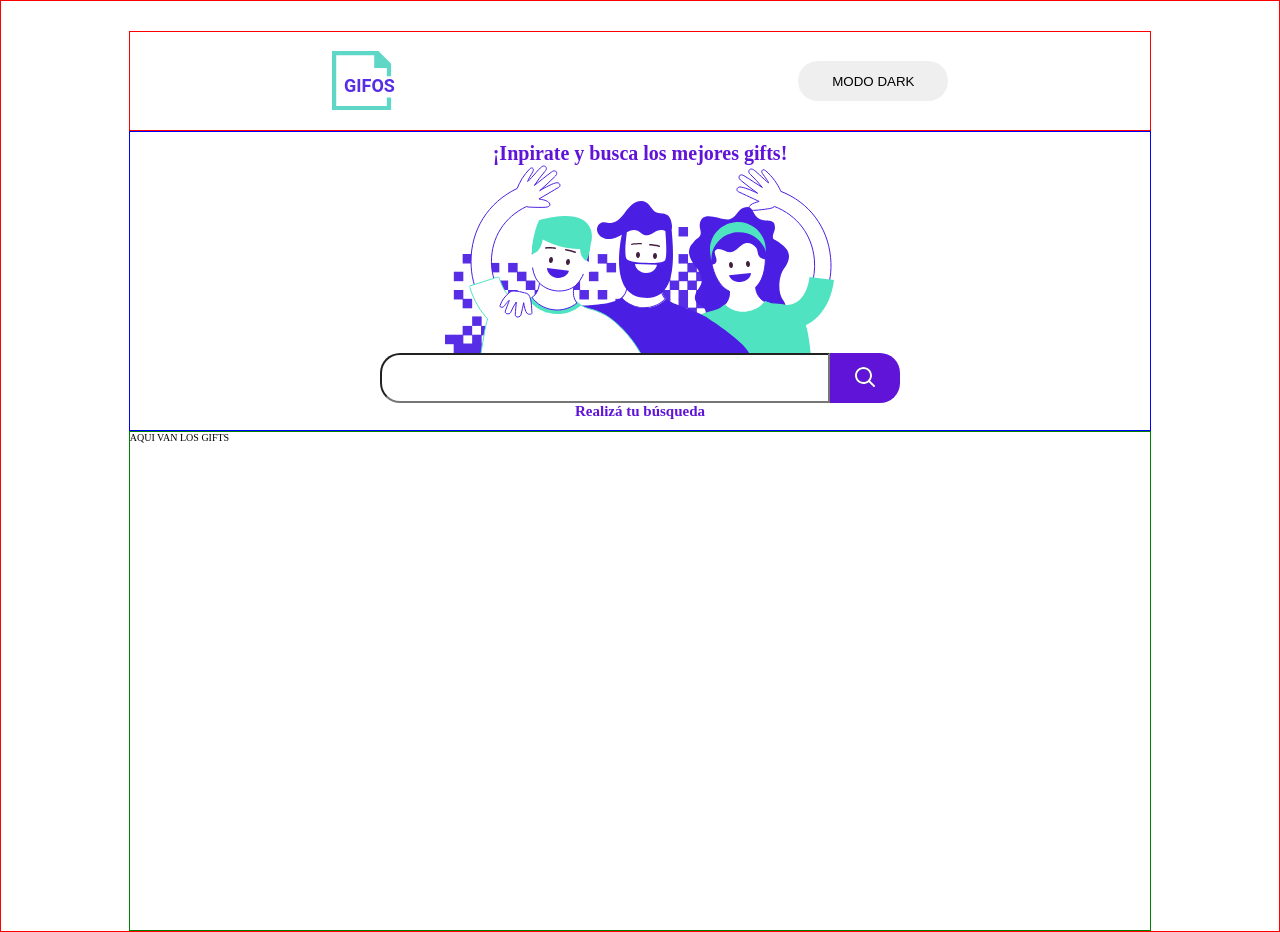
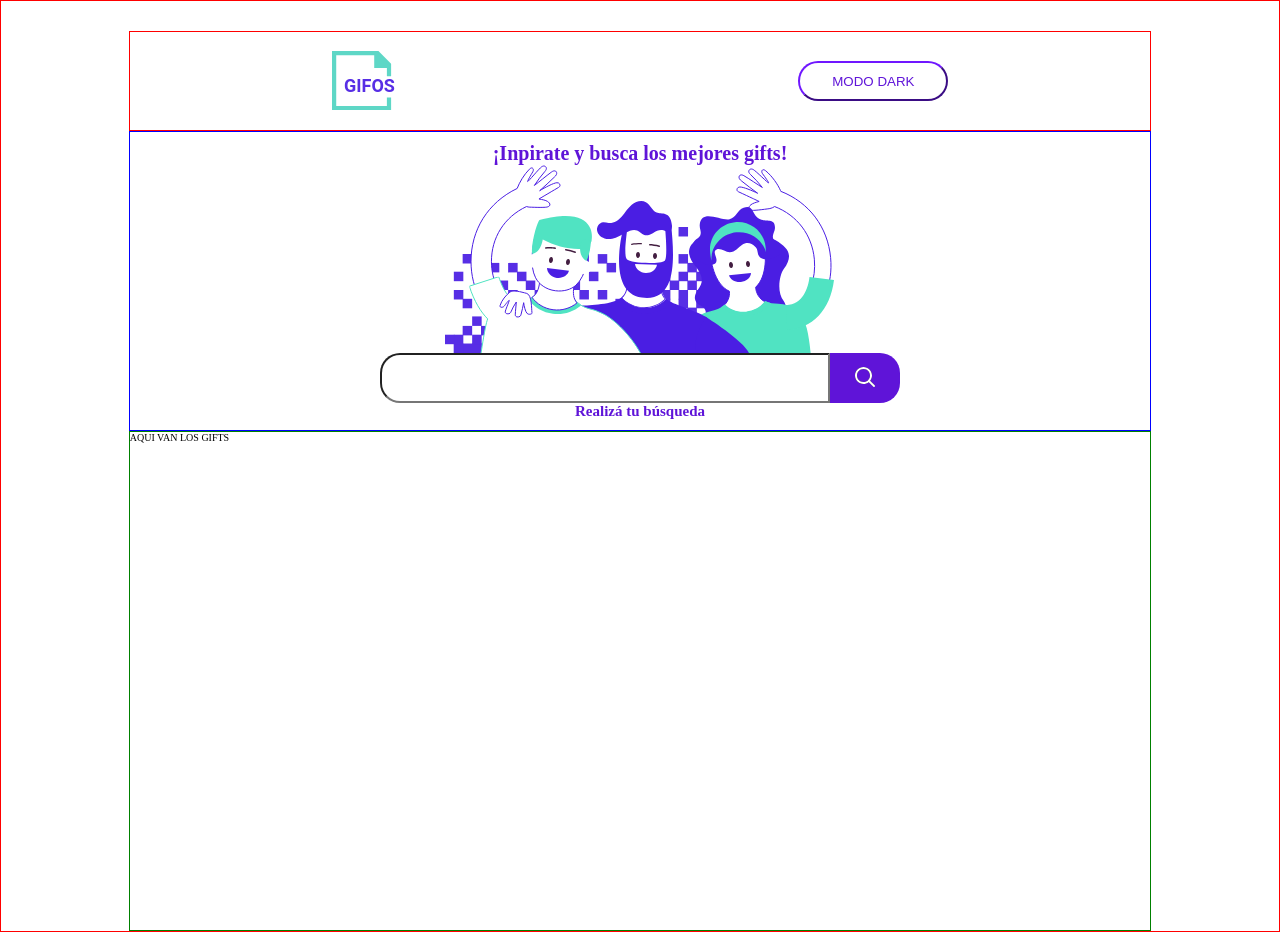
Before and after one commit to MGagiledevelopment/GIFS-PROJECT, a React (Create React App) app: page / in a window 1280 px wide. Built offline with nearby package versions, Linux system fonts and the light colour scheme.

Commit message:
arreglo boton header

```diff
--- a/src/components/Header/sub-components/buttonHeader.module.css
+++ b/src/components/Header/sub-components/buttonHeader.module.css
@@ -1,8 +1,10 @@
 .buttonHeader{
     width:15rem;
     height: 4rem;
+    color:rgb(95,20,216);
     border-radius: 5rem;
-    border-style: none;
+    border-color: rgb(95,20,216);
+    background-color:white ;
 }
 .buttonHeader:hover{
     background-color: rgb(136, 133, 133);
```
